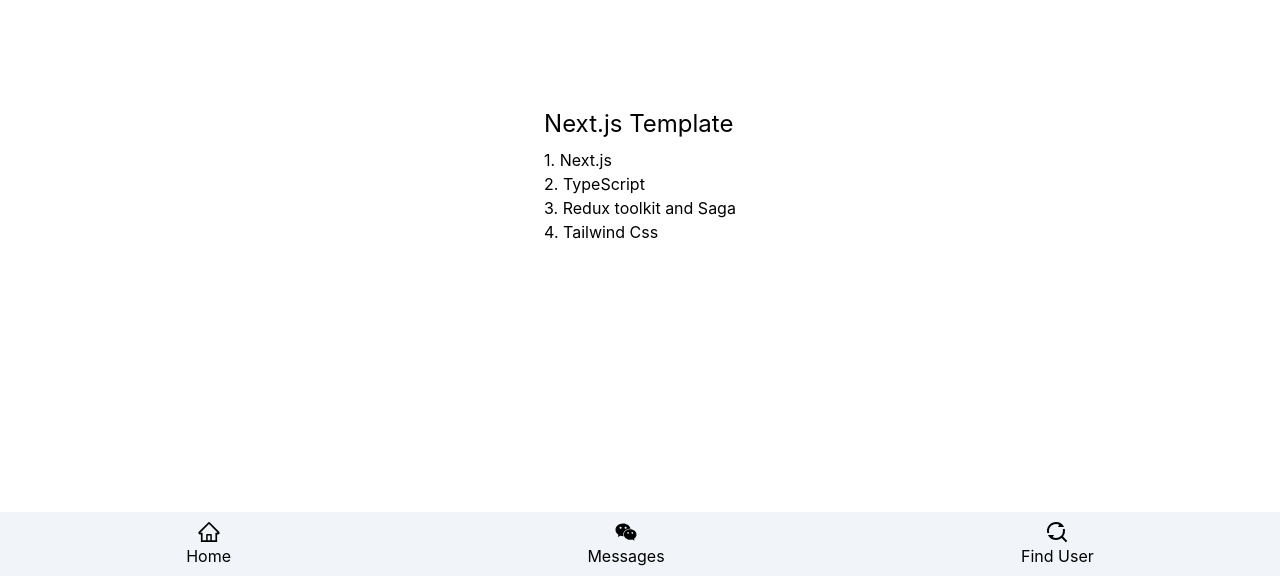
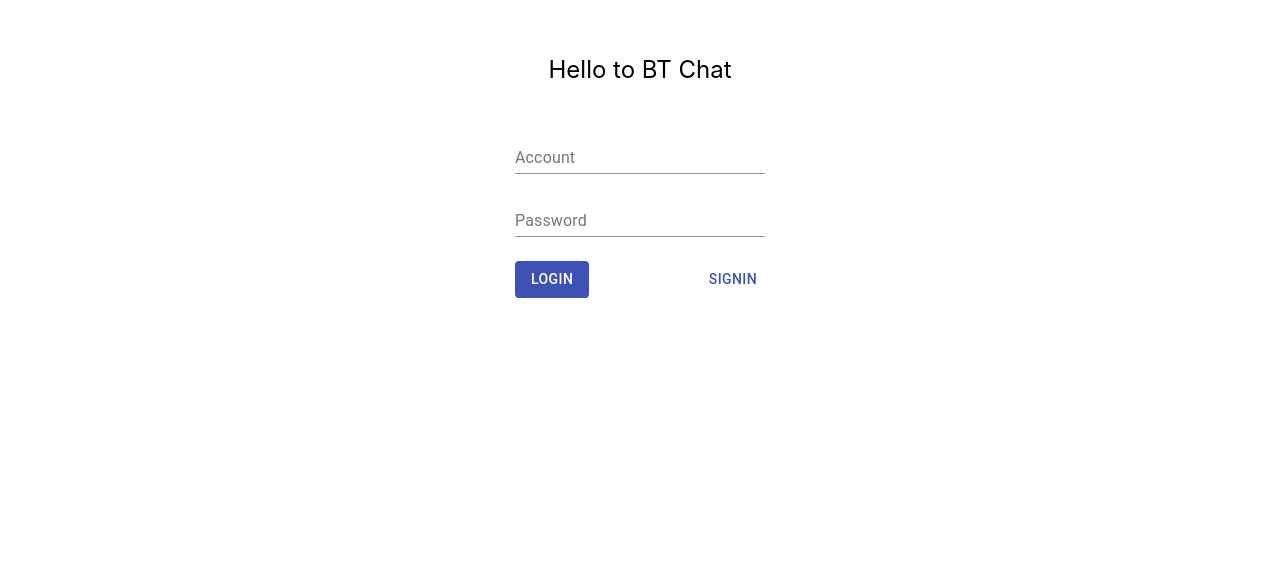
Before and after one commit to Lei-Hsu/chat-room, a Next.js app: page / in a window 1280 px wide. Shown: the part 224-800 px from the top of the page. Built offline with nearby package versions, Linux system fonts and the light colour scheme.

Commit message:
feat: add login page

```diff
--- a/package.json
+++ b/package.json
@@ -9,6 +9,7 @@
     "prettier": "prettier '**/*.{js,jsx,ts,tsx}' --write"
   },
   "dependencies": {
+    "@material-ui/core": "^4.12.4",
     "@reduxjs/toolkit": "^1.3.6",
     "@types/redux-saga": "^0.10.5",
     "dayjs": "^1.11.0",
--- a/src/components/layout/index.tsx
+++ b/src/components/layout/index.tsx
@@ -9,7 +9,7 @@
   const router = useRouter();
 
   const FooterArea = () => {
-    const hiddenFooterPage: string[] = ['/message-room/[id]']; // 如果有要隱藏 footer 的頁面就把 router 加進來，例如：'/productList'
+    const hiddenFooterPage: string[] = ['/message-room/[id]', '/']; // 如果有要隱藏 footer 的頁面就把 router 加進來，例如：'/productList'
     const isHiddenFooter: boolean = hiddenFooterPage.includes(router.pathname);
 
     return isHiddenFooter ? <></> : <Footer />;
--- a/src/pages/index.tsx
+++ b/src/pages/index.tsx
@@ -1,22 +1,68 @@
-import React from 'react';
+import React, { useState } from 'react';
 
 import Head from 'next/head';
+import { useRouter } from 'next/router';
+
+import { Box, Button, FormControl, TextField } from '@material-ui/core';
+
+interface LoginDataType {
+  account: string;
+  password: string;
+}
 
 function Home() {
+  const route = useRouter();
+  const [loginData, setLogInData] = useState<LoginDataType>(null);
+
+  const handleSubmit = () => {
+    console.log(loginData);
+  };
+
   return (
     <div className="flex min-h-screen flex-col items-center justify-center py-2">
       <Head>
         <title>Login</title>
         <link rel="icon" href="/favicon.ico" />
       </Head>
+      <Box style={{ marginBottom: '40px' }}>
+        <h1 className="text-2xl">Hello to BT Chat</h1>
+      </Box>
 
-      <div>
-        <h1 className="mb-2 text-2xl">Next.js Template</h1>
-        <div>1. Next.js</div>
-        <div>2. TypeScript</div>
-        <div>3. Redux toolkit and Saga</div>
-        <div>4. Tailwind Css</div>
-      </div>
+      <Box style={{ width: '250px' }}>
+        <Box style={{ display: 'flex', flexDirection: 'column' }}>
+          <FormControl style={{ marginBottom: '15px' }}>
+            <TextField
+              label="Account"
+              onChange={(e) =>
+                setLogInData({
+                  ...loginData,
+                  account: e.target.value,
+                })
+              }
+            />
+          </FormControl>
+          <FormControl style={{ marginBottom: '24px' }}>
+            <TextField
+              label="Password"
+              type="password"
+              onChange={(e) =>
+                setLogInData({
+                  ...loginData,
+                  password: e.target.value,
+                })
+              }
+            />
+          </FormControl>
+        </Box>
+        <Box style={{ display: 'flex', justifyContent: 'space-between', width: 'auto' }}>
+          <Button variant="contained" color="primary" disableElevation onClick={handleSubmit}>
+            Login
+          </Button>
+          <Button color="primary" disableElevation onClick={() => route.push('/signIn')}>
+            SignIn
+          </Button>
+        </Box>
+      </Box>
     </div>
   );
 }
```
Also changed, not shown: 1 other file (tests, documents, lock files or other folders).
